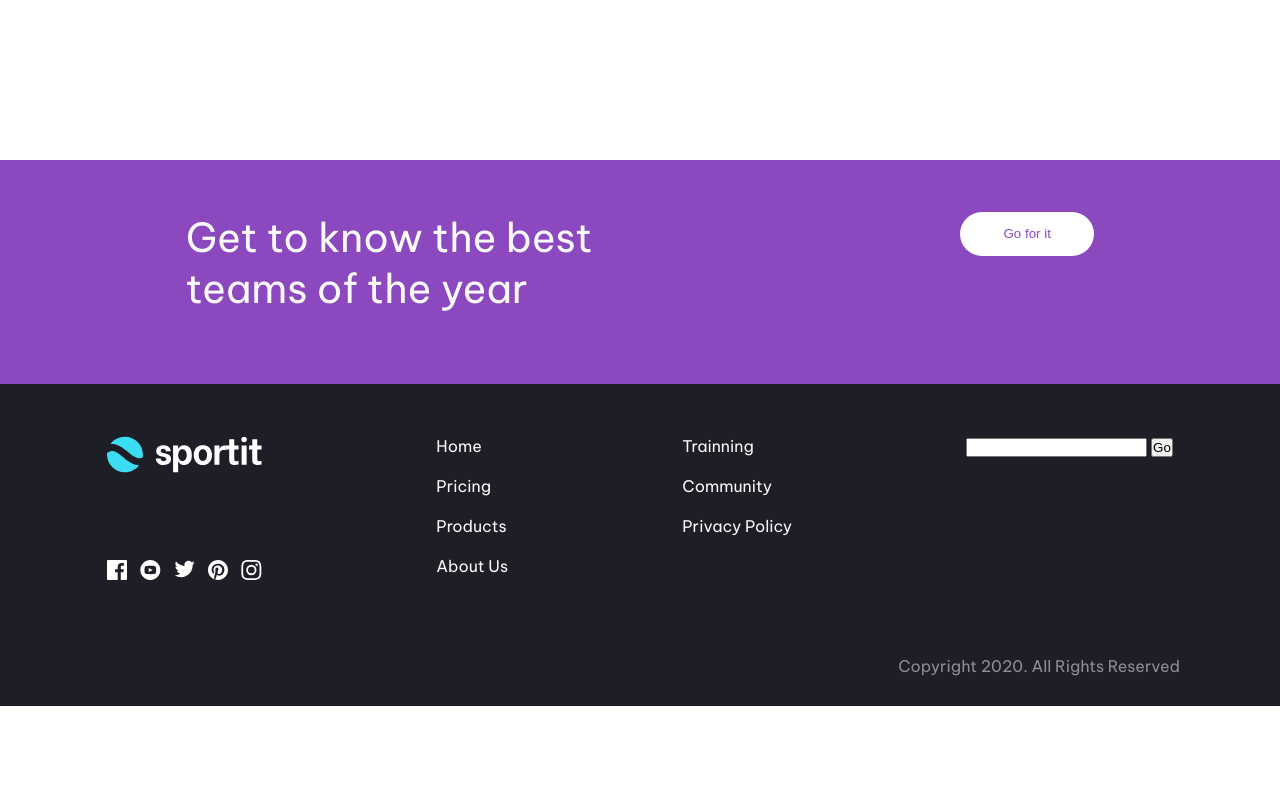
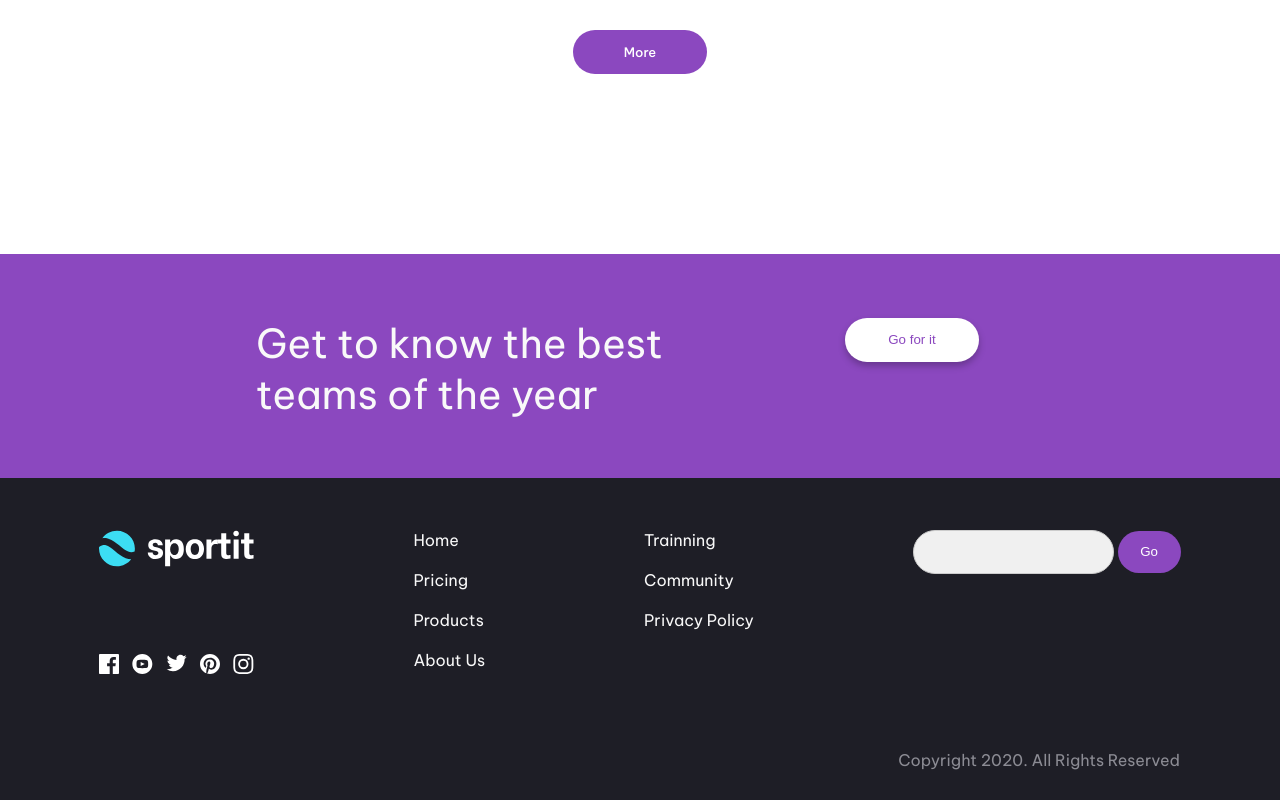
Before and after one commit to darkfer30/ClaseIntegradoraFront, a plain HTML site: page index.html in a window 1280 px wide. Shown: the part 1908-2708 px from the top of the page. Before the commit the page ends 2614 px from the top, so only its background shows below. Drawn offline with Linux system fonts and the light colour scheme.

Commit message:
Boton formulario

```diff
--- a/css/styles.css
+++ b/css/styles.css
@@ -89,6 +89,7 @@ body {
   width: 100%;
   height: auto;
   max-width: 540px;
+  max-width: 100%
 }
 
 .section_tenista_texto {
@@ -289,7 +290,7 @@ footer li {
   background-color: #8b48bf;
   color: rgb(249, 249, 249);
   justify-content: space-around;
-  padding: 52px 2px;
+  padding: 64px 210px 90px 165px;
 }
 
 .section_year p {
@@ -305,6 +306,8 @@ footer li {
   border: none;
   border-radius: 30px;
   cursor: pointer;
+  box-shadow: 0px 4px 7px rgba(0, 0, 0, 0.25);
+
 }
 
 .ListaConEspacios {
@@ -320,3 +323,28 @@ footer li {
   text-align: right;
   padding: 0px 100px 30px 0px;
 }
+
+input[type="email"] {
+  width: 201px;
+  height: 44px;
+  margin: 0 auto;
+  padding: 20px;
+  background-color: #f0f0f0;
+  border: 1px solid #ccc;
+  border-radius: 50px;
+
+}
+
+input[type="submit"] {
+  background-color: #8b48bf;
+  width: 63px;
+  height: 42px;
+  color: #fff;
+  padding: 10px 20px;
+  border: none;
+  border-radius: 50px;
+  cursor: pointer;
+}
+input[type="submit"]:hover {
+  background-color: #8b48bf;
+}
```
Also changed, not shown: index.html (+4 -6 lines).
